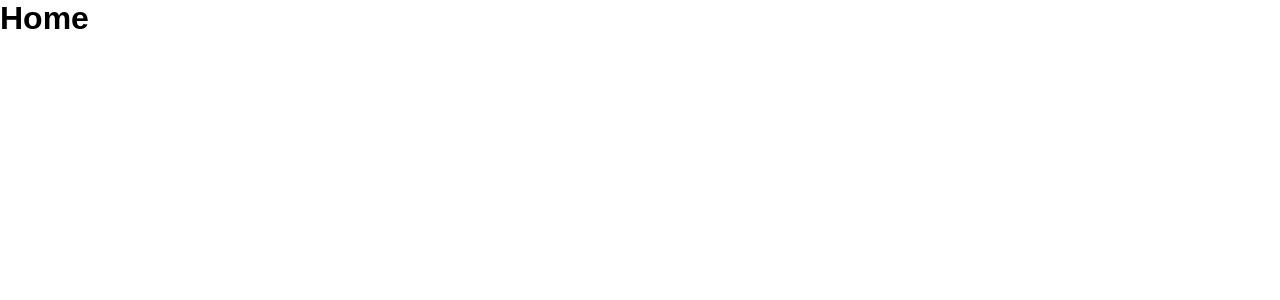
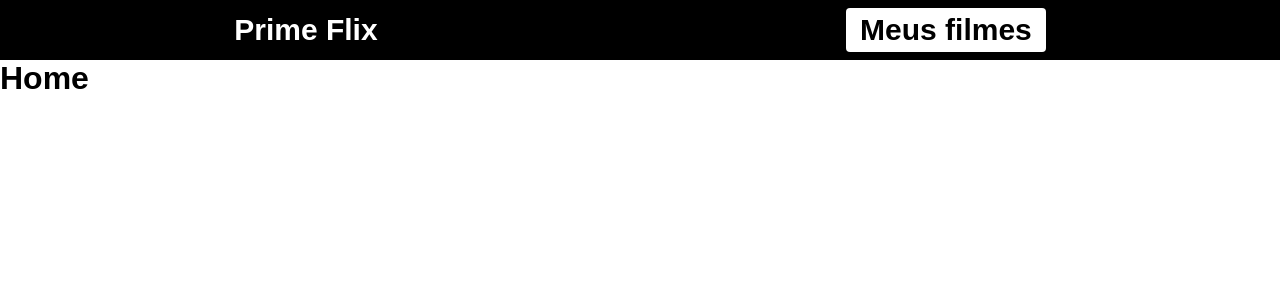
Before and after one commit to Alcenir-Santos/list-films, a React (Create React App) app: page / in a window 1280 px wide. Shown: the top 300 px of the page. Built offline with nearby package versions, Linux system fonts and the light colour scheme.

Commit message:
Feat: Create Header

```diff
--- /dev/null
+++ b/src/components/Header/index.js
@@ -0,0 +1,10 @@
+import './styles.css';
+import { Link } from 'react-router-dom';
+export default function Header() {
+    return (
+        <header>
+            <Link className='logo' to='/'>Prime Flix</Link>
+            <Link className='favoritos' to='/favoritos'>Meus filmes</Link>
+        </header>
+    );
+}
--- /dev/null
+++ b/src/components/Header/styles.css
@@ -0,0 +1,25 @@
+header {
+    display: flex;
+    align-items: center;
+    justify-content: space-around;
+    width: 100%;
+    height: 60px;
+    background-color: #000;
+}
+.logo {
+    text-decoration: none;
+    font-size: 30px;
+    cursor: pointer;
+    color: #fff;
+    font-weight: bold;
+}
+.favoritos {
+    text-decoration: none;
+    cursor: pointer;
+    font-size: 30px;
+    color: #000;
+    padding: 5px 14px;
+    border-radius: 4px;
+    background-color: #fff;
+    font-weight: bold;
+}
--- a/src/routes.js
+++ b/src/routes.js
@@ -1,10 +1,12 @@
 import {BrowserRouter, Routes, Route} from 'react-router-dom';
 import Home from './pages/Home';
 import Filme from './pages/Filme';
+import Header from './components/Header';
 
 export default function RoutesApp() {
     return (
         <BrowserRouter>
+            <Header/>
             <Routes>
                 <Route path="/" element={<Home/>}/>
                 <Route path="/filme/:id" element={<Filme/>}/>
```
Also changed, not shown: 2 other files (tests, documents, lock files or other folders).
